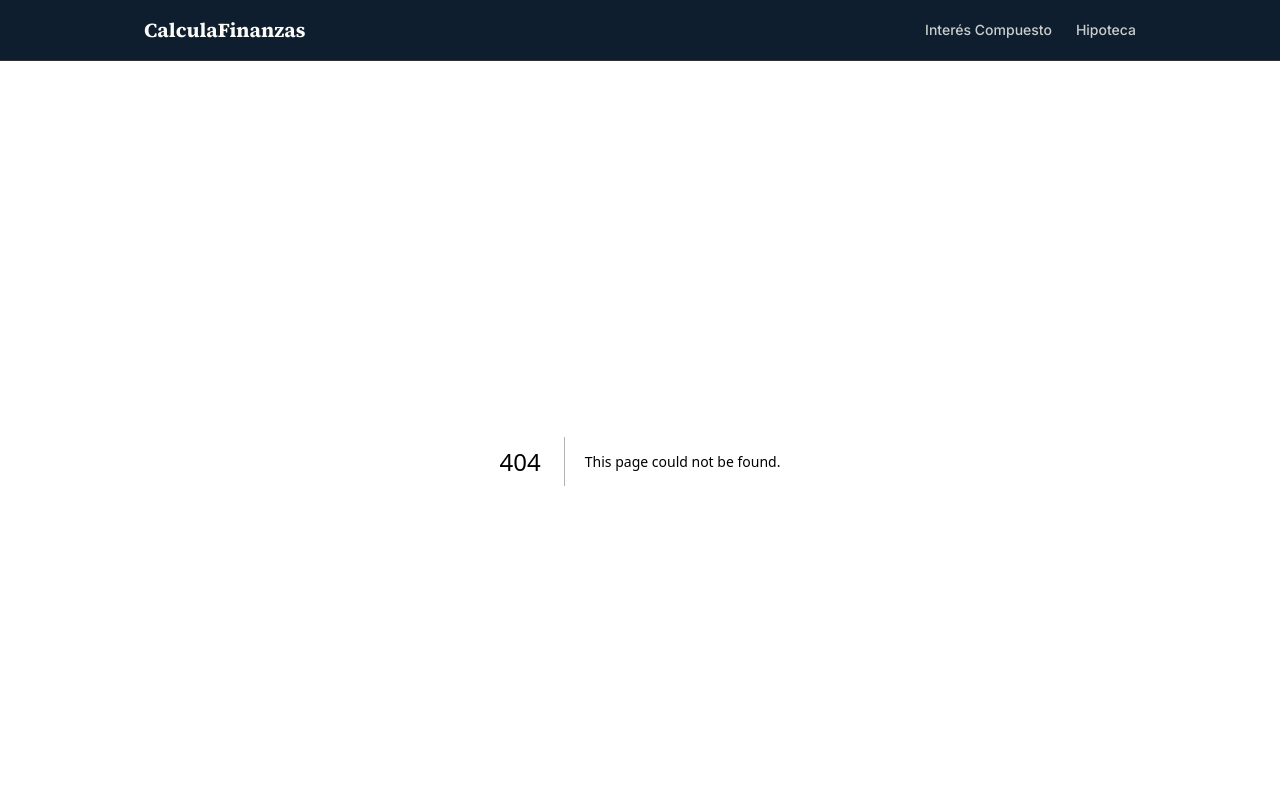
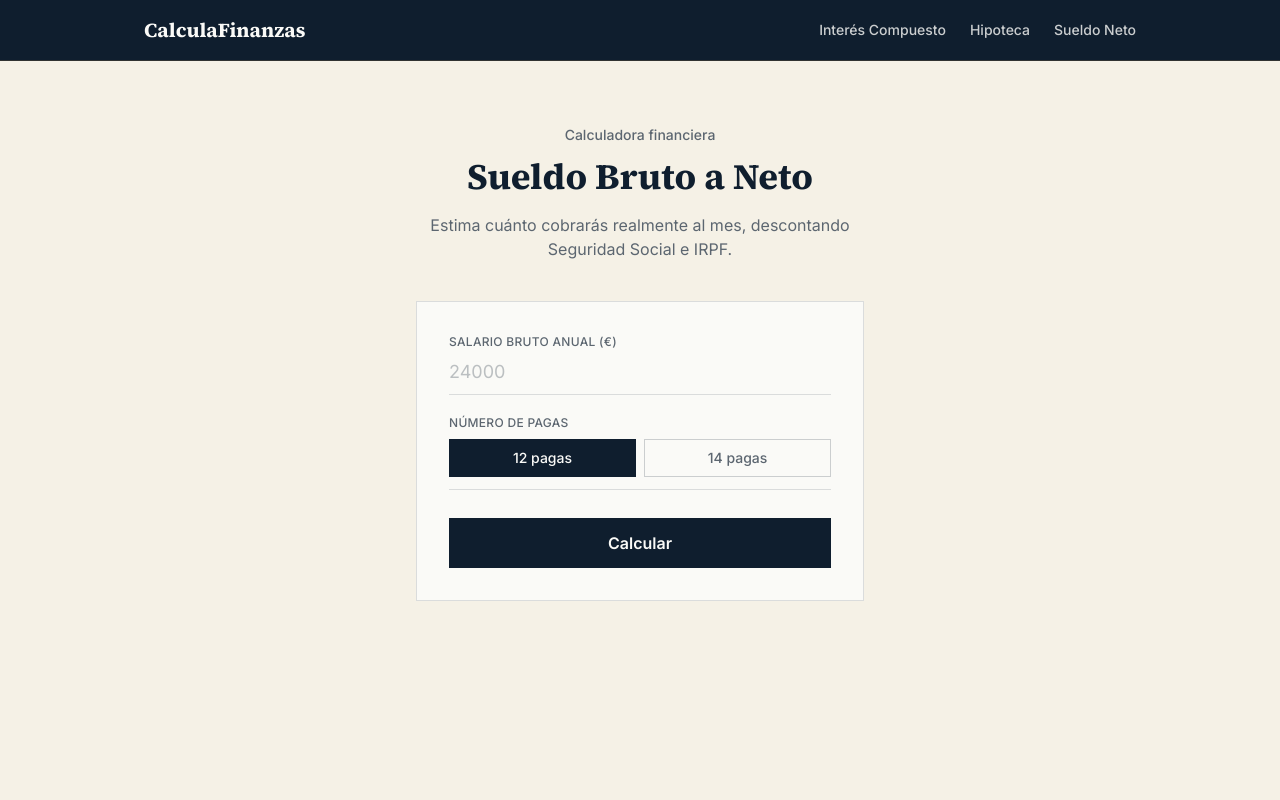
Before and after one commit to JMORII/calculadoras-financieras, a Next.js app: page /calculadoras/sueldo-neto in a window 1280 px wide. Before the commit this address had no page. Shown: the top 800 px of the page. Built offline with nearby package versions, Linux system fonts and the light colour scheme.

Commit message:
Anadir calculadora de sueldo bruto a neto

```diff
--- /dev/null
+++ b/src/app/calculadoras/sueldo-neto/page.tsx
@@ -0,0 +1,22 @@
+import SalaryCalculator from "@/app/components/SalaryCalculator";
+
+export default function SueldoNetoPage() {
+  return (
+    <main className="flex min-h-screen flex-col items-center bg-pergamino px-6 py-16">
+      <div className="mb-10 w-full max-w-md text-center">
+        <p className="mb-3 text-sm font-medium text-piedra">
+          Calculadora financiera
+        </p>
+        <h1 className="mb-4 font-serif text-4xl font-bold text-tinta">
+          Sueldo Bruto a Neto
+        </h1>
+        <p className="text-piedra">
+          Estima cuánto cobrarás realmente al mes, descontando Seguridad
+          Social e IRPF.
+        </p>
+      </div>
+
+      <SalaryCalculator />
+    </main>
+  );
+}
--- a/src/app/components/Header.tsx
+++ b/src/app/components/Header.tsx
@@ -23,6 +23,12 @@ export default function Header() {
           >
             Hipoteca
           </Link>
+          <Link
+            href="/calculadoras/sueldo-neto"
+            className="text-sm font-medium text-hueso/80 hover:text-cobre"
+          >
+            Sueldo Neto
+          </Link>
         </nav>
       </div>
     </header>
--- /dev/null
+++ b/src/app/components/SalaryCalculator.tsx
@@ -0,0 +1,209 @@
+"use client";
+
+import { useState } from "react";
+
+const TASA_SEGURIDAD_SOCIAL = 0.0647; // Contingencias comunes + desempleo + FP + MEI (2026)
+
+// Tramos progresivos aproximados (escala combinada estatal + autonómica media)
+const TRAMOS_IRPF = [
+  { hasta: 12450, tipo: 0.19 },
+  { hasta: 20200, tipo: 0.24 },
+  { hasta: 35200, tipo: 0.3 },
+  { hasta: 60000, tipo: 0.37 },
+  { hasta: 300000, tipo: 0.45 },
+  { hasta: Infinity, tipo: 0.47 },
+];
+
+function calcularIRPF(baseAnual: number): number {
+  let impuesto = 0;
+  let anterior = 0;
+
+  for (const tramo of TRAMOS_IRPF) {
+    if (baseAnual > anterior) {
+      const tramoGravado = Math.min(baseAnual, tramo.hasta) - anterior;
+      impuesto += tramoGravado * tramo.tipo;
+      anterior = tramo.hasta;
+    } else {
+      break;
+    }
+  }
+
+  return impuesto;
+}
+
+export default function SalaryCalculator() {
+  const [brutoAnual, setBrutoAnual] = useState("");
+  const [pagas, setPagas] = useState<12 | 14>(12);
+  const [resultado, setResultado] = useState<{
+    ss: number;
+    irpf: number;
+    netoAnual: number;
+    netoMensual: number;
+  } | null>(null);
+  const [error, setError] = useState<string | null>(null);
+
+  function calcular() {
+    const bruto = parseFloat(brutoAnual);
+
+    if (brutoAnual === "") {
+      setError("Por favor, introduce tu salario bruto anual.");
+      setResultado(null);
+      return;
+    }
+
+    if (isNaN(bruto)) {
+      setError("Introduce solo un número válido.");
+      setResultado(null);
+      return;
+    }
+
+    if (bruto <= 0) {
+      setError("El salario debe ser mayor que cero.");
+      setResultado(null);
+      return;
+    }
+
+    setError(null);
+
+    const ss = bruto * TASA_SEGURIDAD_SOCIAL;
+    const baseImponible = bruto - ss;
+    const irpf = calcularIRPF(baseImponible);
+    const netoAnual = bruto - ss - irpf;
+    const netoMensual = netoAnual / pagas;
+
+    setResultado({ ss, irpf, netoAnual, netoMensual });
+  }
+
+  return (
+    <div className="w-full max-w-md border border-piedra/20 bg-hueso p-8">
+      <Campo
+        etiqueta="Salario bruto anual (€)"
+        valor={brutoAnual}
+        onChange={setBrutoAnual}
+        placeholder="24000"
+      />
+
+      <div className="mb-5 border-b border-piedra/20 pb-3">
+        <label className="mb-2 block text-xs font-medium uppercase tracking-wide text-piedra">
+          Número de pagas
+        </label>
+        <div className="flex gap-2">
+          <button
+            onClick={() => setPagas(12)}
+            className={`flex-1 border py-2 text-sm font-medium transition ${
+              pagas === 12
+                ? "border-tinta bg-tinta text-hueso"
+                : "border-piedra/30 text-piedra hover:border-tinta"
+            }`}
+          >
+            12 pagas
+          </button>
+          <button
+            onClick={() => setPagas(14)}
+            className={`flex-1 border py-2 text-sm font-medium transition ${
+              pagas === 14
+                ? "border-tinta bg-tinta text-hueso"
+                : "border-piedra/30 text-piedra hover:border-tinta"
+            }`}
+          >
+            14 pagas
+          </button>
+        </div>
+      </div>
+
+      <button
+        onClick={calcular}
+        className="mt-2 w-full border border-tinta bg-tinta py-3 font-semibold text-hueso transition hover:border-cobre hover:bg-cobre"
+      >
+        Calcular
+      </button>
+
+      {error && (
+        <p className="mt-4 border-l-2 border-red-700 pl-3 text-sm text-red-700">
+          {error}
+        </p>
+      )}
+
+      {resultado && !error && (
+        <>
+          <div className="mt-6 border-t border-piedra/20 pt-4 text-center">
+            <p className="text-sm text-piedra">Neto mensual estimado</p>
+            <p className="font-serif text-4xl font-bold text-cobre">
+              {resultado.netoMensual.toLocaleString("es-ES", {
+                maximumFractionDigits: 2,
+              })}{" "}
+              €
+            </p>
+          </div>
+
+          <div className="mt-6 space-y-2 border-t border-piedra/20 pt-4 text-sm">
+            <div className="flex justify-between">
+              <span className="text-piedra">Seguridad Social (6,47%)</span>
+              <span className="font-medium text-tinta">
+                -
+                {resultado.ss.toLocaleString("es-ES", {
+                  maximumFractionDigits: 2,
+                })}{" "}
+                €/año
+              </span>
+            </div>
+            <div className="flex justify-between">
+              <span className="text-piedra">Retención IRPF</span>
+              <span className="font-medium text-tinta">
+                -
+                {resultado.irpf.toLocaleString("es-ES", {
+                  maximumFractionDigits: 2,
+                })}{" "}
+                €/año
+              </span>
+            </div>
+            <div className="flex justify-between border-t border-piedra/10 pt-2">
+              <span className="text-piedra">Neto anual</span>
+              <span className="font-semibold text-tinta">
+                {resultado.netoAnual.toLocaleString("es-ES", {
+                  maximumFractionDigits: 2,
+                })}{" "}
+                €
+              </span>
+            </div>
+          </div>
+
+          <p className="mt-6 border-t border-piedra/20 pt-4 text-xs leading-relaxed text-piedra">
+            ⚠️ Esta es una <strong>estimación orientativa</strong>. El
+            resultado real puede variar según tu comunidad autónoma,
+            situación personal y familiar, tipo de contrato u otras
+            circunstancias específicas. No sustituye a un cálculo oficial de
+            nómina.
+          </p>
+        </>
+      )}
+    </div>
+  );
+}
+
+function Campo({
+  etiqueta,
+  valor,
+  onChange,
+  placeholder,
+}: {
+  etiqueta: string;
+  valor: string;
+  onChange: (v: string) => void;
+  placeholder: string;
+}) {
+  return (
+    <div className="mb-5 border-b border-piedra/20 pb-1">
+      <label className="mb-1 block text-xs font-medium uppercase tracking-wide text-piedra">
+        {etiqueta}
+      </label>
+      <input
+        type="number"
+        value={valor}
+        onChange={(e) => onChange(e.target.value)}
+        className="w-full bg-transparent py-1 text-lg text-tinta outline-none placeholder:text-piedra/40"
+        placeholder={placeholder}
+      />
+    </div>
+  );
+}
--- a/src/app/page.tsx
+++ b/src/app/page.tsx
@@ -10,6 +10,11 @@ const calculadoras = [
     nombre: "Hipoteca",
     descripcion: "Calcula la cuota mensual y el coste total de tu hipoteca.",
     href: "/calculadoras/hipoteca",
+  },
+  {
+    nombre: "Sueldo Bruto a Neto",
+    descripcion: "Estima tu sueldo neto mensual descontando SS e IRPF.",
+    href: "/calculadoras/sueldo-neto",
   },
 ];
 
```
